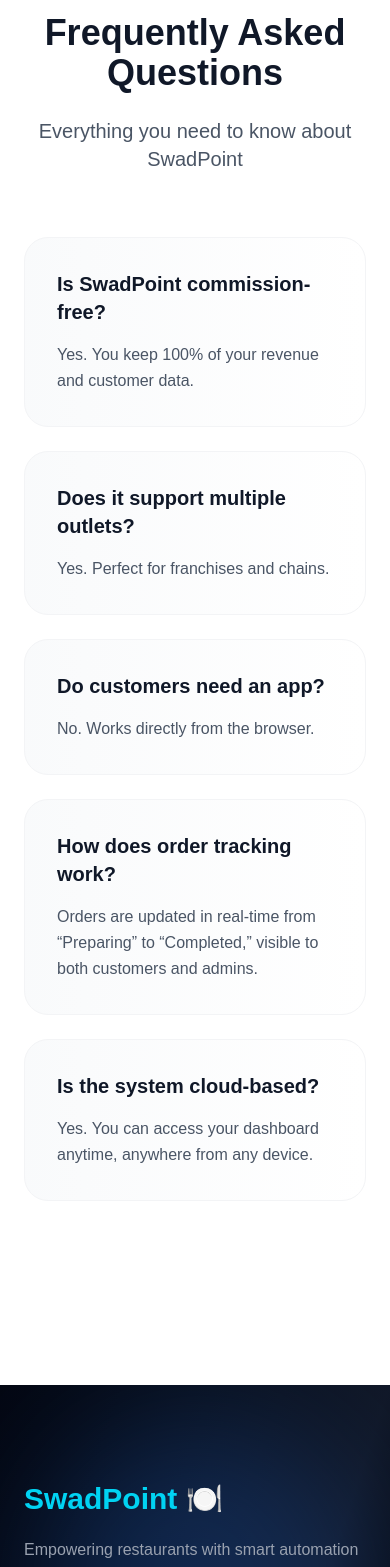
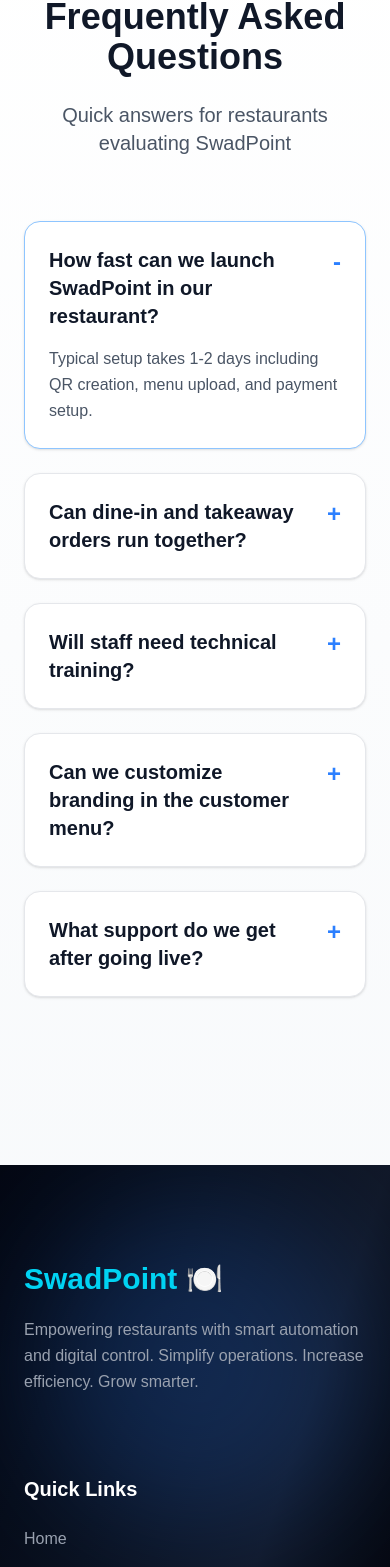
Before and after one commit to manasvidobariya82/swadpoint, a Next.js app: page /welcome in a window 390 px wide. Shown: the part 7858-9425 px from the top of the page. Built offline with nearby package versions, Linux system fonts and the light colour scheme.

Commit message:
deployment fix

```diff
--- a/app/(welcome)/features/page.jsx
+++ b/app/(welcome)/features/page.jsx
@@ -42,10 +42,8 @@
 export default function FeaturesPage() {
   const router = useRouter();
   const [activeFeature, setActiveFeature] = useState(0);
-  const [isVisible, setIsVisible] = useState(false);
 
   useEffect(() => {
-    setIsVisible(true);
     const interval = setInterval(() => {
       setActiveFeature((prev) => (prev + 1) % 6);
     }, 3000);
@@ -261,20 +259,20 @@
   // FAQ Data specific to AR Food Tech
   const faqs = [
     {
-      question: "Is SwadPoint commission-free?",
-      answer: "Yes. You keep 100% of your revenue and customer data.",
+      question: "Can customers order without installing any app?",
+      answer: "Yes. QR opens directly in browser and customers can order instantly.",
     },
     {
-      question: "Do customers need an app?",
-      answer: "No. Orders work directly from the browser after QR scan.",
+      question: "Will AR menus work on budget Android phones?",
+      answer: "Yes. The menu degrades gracefully and keeps ordering smooth on low-end devices too.",
     },
     {
-      question: "Can I manage multiple outlets?",
-      answer: "Yes. One dashboard controls all branches.",
+      question: "Can kitchen and billing teams see updates in real time?",
+      answer: "Yes. Status changes sync instantly across order, billing, and admin views.",
     },
     {
-      question: "Is it secure?",
-      answer: "Yes. Payments and data are fully encrypted.",
+      question: "Can we manage different menus by outlet or timing?",
+      answer: "Yes. You can control category, item availability, and pricing by branch and schedule.",
     },
   ];
 
@@ -690,25 +688,29 @@
         <div className="mb-12">
           <div className="text-center mb-12">
             <h2 className="text-3xl md:text-4xl font-bold text-gray-900 mb-4">
-              SwadPoint Frequently Asked Questions
+              Feature FAQ
             </h2>
             <p className="text-gray-600 max-w-2xl mx-auto">
-              Everything you need to know about our smart restaurant automation
-              platform.
+              Practical answers about QR, ordering flow, and multi-device operations.
             </p>
           </div>
 
-          <div className="grid grid-cols-1 md:grid-cols-2 gap-6">
+          <div className="space-y-4">
             {faqs.map((faq, index) => (
               <div
                 key={index}
-                className="bg-white rounded-xl p-6 shadow-lg hover:shadow-xl transition-shadow border border-purple-50"
+                className="relative overflow-hidden rounded-2xl border border-blue-100 bg-white p-6 shadow-md"
               >
-                <h4 className="text-xl font-bold text-gray-900 mb-3 flex items-center gap-2">
-                  <FaHandSparkles className="text-purple-500" />
-                  {faq.question}
-                </h4>
-                <p className="text-gray-600">{faq.answer}</p>
+                <div className="absolute left-0 top-0 h-full w-1 bg-gradient-to-b from-blue-500 to-cyan-500" />
+                <div className="ml-2">
+                  <div className="mb-3 flex items-center gap-3">
+                    <span className="inline-flex h-7 w-7 items-center justify-center rounded-full bg-blue-50 text-xs font-bold text-blue-700">
+                      {index + 1}
+                    </span>
+                    <h4 className="text-lg font-bold text-gray-900">{faq.question}</h4>
+                  </div>
+                  <p className="text-gray-600">{faq.answer}</p>
+                </div>
               </div>
             ))}
           </div>
--- a/components/auth/MarketingFooter.jsx
+++ b/components/auth/MarketingFooter.jsx
@@ -1,4 +1,6 @@
-import Link from "next/link";
+"use client";
+
+import { usePathname, useRouter } from "next/navigation";
 
 const QUICK_LINKS = [
   { label: "Home", href: "/welcome" },
@@ -8,6 +10,27 @@
 ];
 
 export default function MarketingFooter() {
+  const router = useRouter();
+  const pathname = usePathname();
+
+  const scrollPageToTop = () => {
+    window.scrollTo({ top: 0, behavior: "smooth" });
+    const main = document.querySelector("main");
+    if (main && typeof main.scrollTo === "function") {
+      main.scrollTo({ top: 0, behavior: "smooth" });
+    }
+  };
+
+  const navigateToSection = (href) => {
+    if (pathname === href) {
+      scrollPageToTop();
+      return;
+    }
+
+    router.push(href);
+    window.setTimeout(scrollPageToTop, 100);
+  };
+
   return (
     <footer className="bg-gradient-to-br from-gray-950 via-gray-900 to-black text-white pt-24 pb-10 relative overflow-hidden">
       <div className="absolute inset-0 opacity-20 pointer-events-none">
@@ -29,12 +52,13 @@
             <ul className="space-y-4 text-gray-400">
               {QUICK_LINKS.map((item) => (
                 <li key={item.href}>
-                  <Link
-                    href={item.href}
-                    className="hover:text-cyan-400 transition-colors duration-300"
+                  <button
+                    type="button"
+                    onClick={() => navigateToSection(item.href)}
+                    className="text-left hover:text-cyan-400 transition-colors duration-300"
                   >
                     {item.label}
-                  </Link>
+                  </button>
                 </li>
               ))}
             </ul>
--- a/components/auth/WelcomePage.jsx
+++ b/components/auth/WelcomePage.jsx
@@ -1,12 +1,13 @@
 "use client";
 
 import { useRouter } from "next/navigation";
-import { useEffect, useRef } from "react";
+import { useEffect, useRef, useState } from "react";
 import Link from "next/link";
 
 export default function LandingPage() {
   const router = useRouter();
   const scrollRef = useRef(null);
+  const [activeFaq, setActiveFaq] = useState(0);
 
   // Infinite scroll effect for AR cards
   useEffect(() => {
@@ -109,26 +110,55 @@
 
   const faqs = [
     {
-      q: "Is SwadPoint commission-free?",
-      a: "Yes. You keep 100% of your revenue and customer data.",
+      q: "How fast can we launch SwadPoint in our restaurant?",
+      a: "Typical setup takes 1-2 days including QR creation, menu upload, and payment setup.",
     },
     {
-      q: "Does it support multiple outlets?",
-      a: "Yes. Perfect for franchises and chains.",
+      q: "Can dine-in and takeaway orders run together?",
+      a: "Yes. Both flows run from the same dashboard with separate status tracking.",
     },
     {
-      q: "Do customers need an app?",
-      a: "No. Works directly from the browser.",
+      q: "Will staff need technical training?",
+      a: "No. Staff can start with a quick walkthrough and role-based access controls.",
     },
     {
-      q: "How does order tracking work?",
-      a: "Orders are updated in real-time from “Preparing” to “Completed,” visible to both customers and admins.",
+      q: "Can we customize branding in the customer menu?",
+      a: "Yes. You can apply your own logo, section names, and menu presentation style.",
     },
     {
-      q: "Is the system cloud-based?",
-      a: "Yes. You can access your dashboard anytime, anywhere from any device.",
+      q: "What support do we get after going live?",
+      a: "You get ongoing support for billing setup, QR issues, and order workflow improvements.",
     },
   ];
+  const footerLinks = [
+    { name: "Home", path: "/welcome" },
+    { name: "Features", path: "/features" },
+    { name: "Plan", path: "/plan" },
+    { name: "About Us", path: "/about-us" },
+  ];
+
+  const navigateFromFooter = (path) => {
+    if (typeof window === "undefined") return;
+
+    const currentPath = window.location.pathname;
+    if (currentPath === path) {
+      window.scrollTo({ top: 0, behavior: "smooth" });
+      const main = document.querySelector("main");
+      if (main && typeof main.scrollTo === "function") {
+        main.scrollTo({ top: 0, behavior: "smooth" });
+      }
+      return;
+    }
+
+    router.push(path);
+    window.setTimeout(() => {
+      window.scrollTo({ top: 0, behavior: "smooth" });
+      const main = document.querySelector("main");
+      if (main && typeof main.scrollTo === "function") {
+        main.scrollTo({ top: 0, behavior: "smooth" });
+      }
+    }, 100);
+  };
 
   return (
     <div className="font-sans bg-white text-gray-900">
@@ -485,14 +515,14 @@
       </section>
 
       {/* ================= FAQ SECTION ================= */}
-      <section className="py-28 bg-white">
+      <section className="bg-gradient-to-b from-white to-slate-50 py-24">
         <div className="max-w-4xl mx-auto px-6">
           <div className="text-center mb-16">
             <h2 className="text-4xl font-bold text-gray-900 mb-6">
               Frequently Asked Questions
             </h2>
             <p className="text-xl text-gray-600">
-              Everything you need to know about SwadPoint{" "}
+              Quick answers for restaurants evaluating SwadPoint
             </p>
           </div>
 
@@ -500,15 +530,27 @@
             {faqs.map((item, index) => (
               <div
                 key={index}
-                className="group bg-gradient-to-r from-gray-50 to-white p-8 rounded-3xl border border-gray-100 hover:border-blue-200 hover:shadow-xl transition-all duration-300 cursor-pointer"
+                className={`rounded-2xl border bg-white p-6 shadow-sm transition-all duration-300 ${
+                  activeFaq === index
+                    ? "border-blue-300 shadow-lg"
+                    : "border-gray-200 hover:border-blue-200"
+                }`}
               >
-                <div className="flex justify-between items-start">
-                  <h4 className="text-xl font-bold text-gray-900 group-hover:text-blue-600 transition-colors">
-                    {item.q}
-                  </h4>
-                  <span className="text-2xl text-gray-400 group-hover:text-blue-500 transition-colors"></span>
-                </div>
-                <p className="mt-4 text-gray-600 leading-relaxed">{item.a}</p>
+                <button
+                  type="button"
+                  onClick={() =>
+                    setActiveFaq((prev) => (prev === index ? -1 : index))
+                  }
+                  className="flex w-full items-start justify-between gap-4 text-left"
+                >
+                  <h4 className="text-xl font-bold text-gray-900">{item.q}</h4>
+                  <span className="text-2xl font-bold text-blue-500">
+                    {activeFaq === index ? "-" : "+"}
+                  </span>
+                </button>
+                {activeFaq === index && (
+                  <p className="mt-4 text-gray-600 leading-relaxed">{item.a}</p>
+                )}
               </div>
             ))}
           </div>
@@ -549,19 +591,15 @@
             <div>
               <h4 className="text-xl font-semibold mb-6">Quick Links</h4>
               <ul className="space-y-4 text-gray-400">
-                {[
-                  { name: "Home", path: "/Header" },
-                  { name: "Features", path: "/features" },
-                  { name: "Plan", path: "/plan" },
-                  { name: "About Us", path: "/about-us" },
-                ].map((item, i) => (
+                {footerLinks.map((item, i) => (
                   <li key={i}>
-                    <Link
-                      href={item.path}
-                      className="hover:text-cyan-400 transition-colors duration-300"
+                    <button
+                      type="button"
+                      onClick={() => navigateFromFooter(item.path)}
+                      className="text-left hover:text-cyan-400 transition-colors duration-300"
                     >
                       {item.name}
-                    </Link>
+                    </button>
                   </li>
                 ))}
               </ul>
```
Also changed, not shown: app/(welcome)/plan/page.jsx (+28 -26 lines), app/menu/page.jsx (+56 -27 lines).
